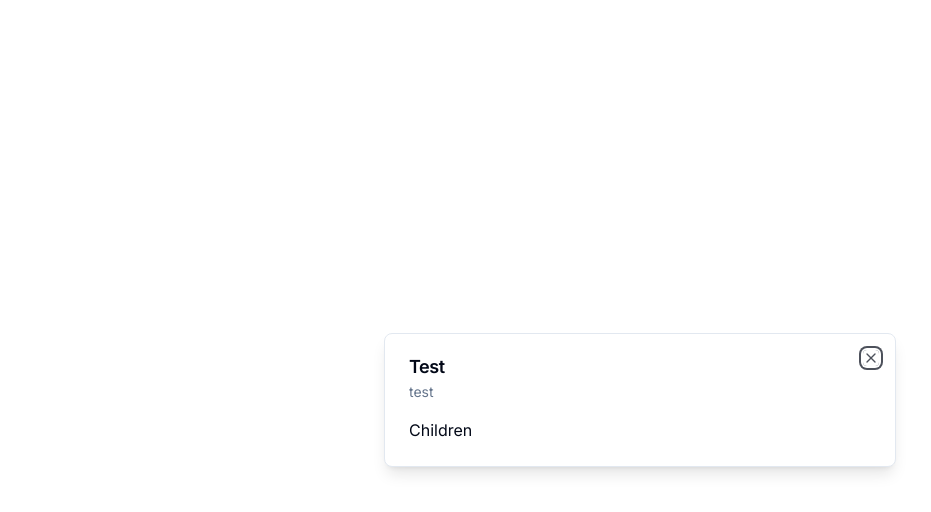
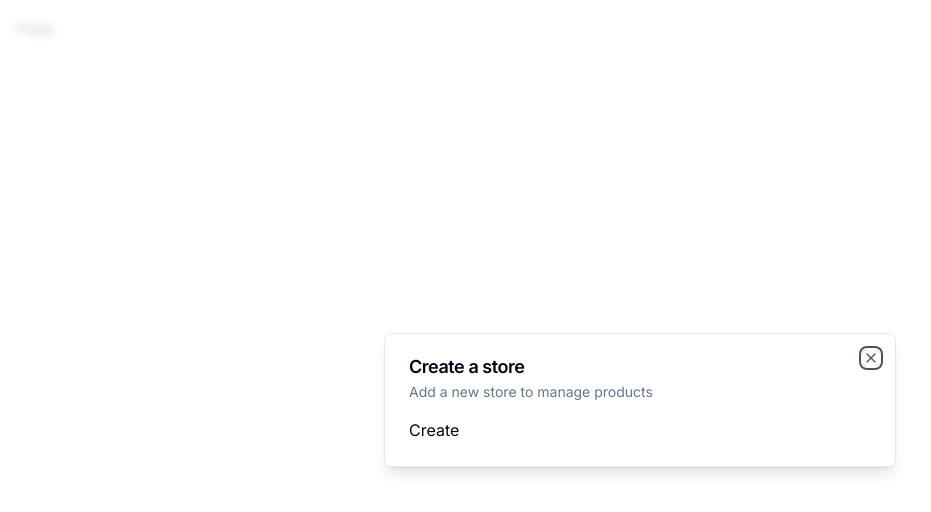
Before and after one commit to fxso/Lumify-admin, a Next.js app: page / in a window 1280 px wide. Shown: the top 512 px of the page, without its empty margins (0-931 px from the left). Built offline with nearby package versions, Linux system fonts and the light colour scheme.

Commit message:
💀 Added a global modal state definer

```diff
--- a/app/(root)/page.tsx
+++ b/app/(root)/page.tsx
@@ -1,13 +1,25 @@
 "use client";
 
-import { Modal } from '@/components/interface/modal';
+import { useStoreModal } from "@/hooks/useStoreModal";
+import { useEffect } from "react";
+
+
 
 export default function Home() {
+
+    //states
+    const onOpen = useStoreModal((state) => state.onOpen);
+    const isOpen = useStoreModal((state) => state.isOpen);
+
+    useEffect(() => {
+        if (!isOpen) {
+            onOpen();
+        }
+    }, [isOpen, onOpen]);
+
   return (
-    <div>
-      <Modal title='Test' description='test' isOpen onClose={() => {}}>
-        Children
-      </Modal>
+    <div className='p-4'>
+      Page
     </div>
   )
 }
```
